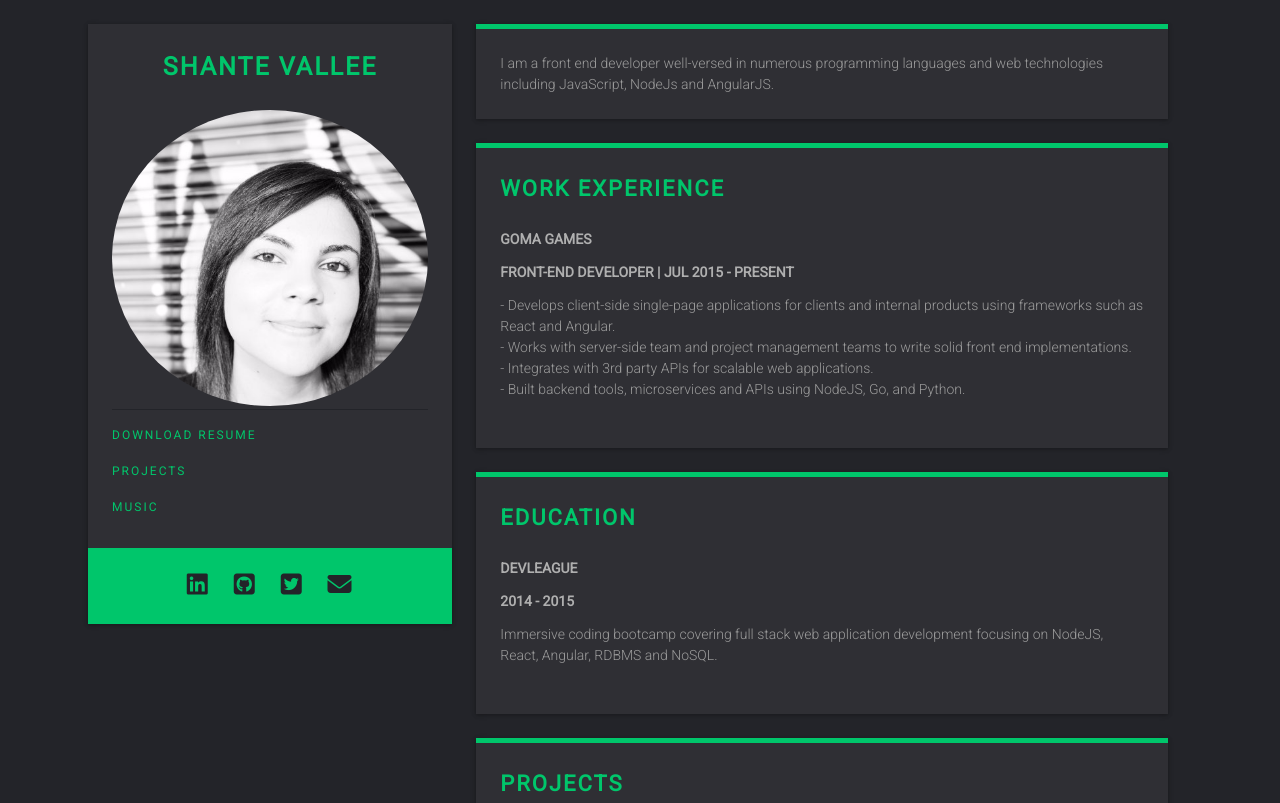
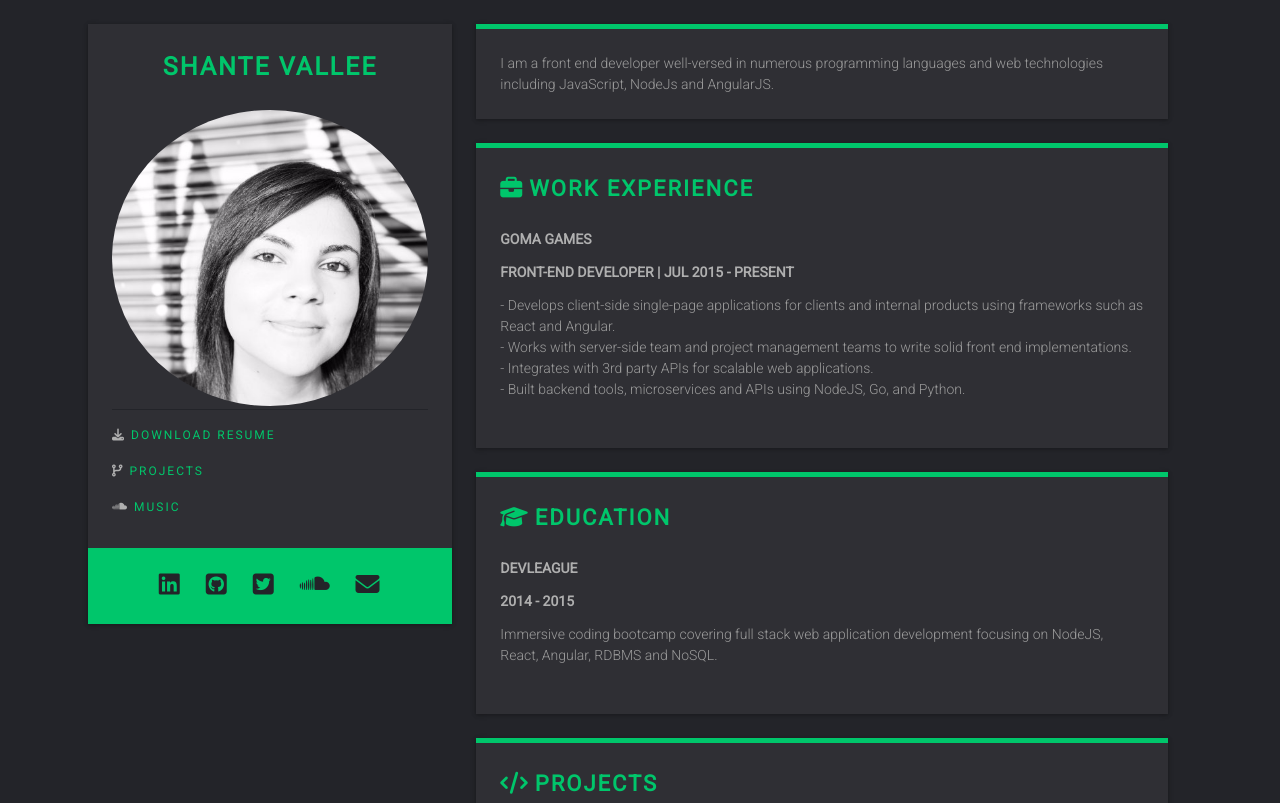
Before and after one commit to fobabett/fobabett.github.io, a plain HTML site: page resume.html in a window 1280 px wide. Shown: the top 803 px of the page. Drawn offline with nearby package versions, Linux system fonts and the light colour scheme.

Commit message:
added more icons

```diff
--- a/resume.html
+++ b/resume.html
@@ -37,9 +37,9 @@
             <img src="images/me.png">
           </div>
           <ul>
-            <li class="sidebar-link"><a href="">Download Resume</a></li>
-            <li class="sidebar-link"><a href="/">Projects</a></li>
-            <li target="_blank" class="sidebar-link"><a href="https://soundcloud.com/sofckinawkwurd">Music</a></li>
+            <li class="sidebar-link"><a href=""><i class="fa fa-download" aria-hidden="true"></i>Download Resume</a></li>
+            <li class="sidebar-link"><a href="/"><i class="fa fa-code-fork" aria-hidden="true"></i>Projects</a></li>
+            <li target="_blank" class="sidebar-link"><a href="https://soundcloud.com/sofckinawkwurd"><i class="fa fa-soundcloud" aria-hidden="true"></i>Music</a></li>
           </ul>
         </div>
         <div class="sidebar-social-links-container">
@@ -47,6 +47,7 @@
             <li><a target="_blank" href="https://www.linkedin.com/in/shantevallee"><i class="fa fa-2x fa-linkedin-square" aria-hidden="true"></i></a></li>
             <li><a target="_blank" href="https://github.com/fobabett"><i class="fa fa-2x fa-github-square" aria-hidden="true"></i></a></li>
             <li><a target="_blank" href="https://twitter.com/fobabett"><i class="fa fa-2x fa-twitter-square" aria-hidden="true"></i></a></li>
+            <li><a target="_blank" href="https://soundcloud.com/sofckinawkwurd"><i class="fa fa-2x fa-soundcloud" aria-hidden="true"></i></a></li>
             <li><a target="_blank" href="mailto:shantevallee@gmail.com"><i class="fa fa-2x fa-envelope" aria-hidden="true"></i></a></li>
           </ul>
         </div>
@@ -56,7 +57,7 @@
           <p>I am a front end developer well-versed in numerous programming languages and web technologies including JavaScript, NodeJs and AngularJS.</p>
         </section>
         <section class="section fade work-experience">
-          <h2>Work Experience</h2>
+          <h2><i class="fa fa-briefcase" aria-hidden="true"></i>Work Experience</h2>
           <div>
             <h3>Goma Games</h3>
             <p class="date">Front-End Developer | Jul 2015 - Present</p>
@@ -67,7 +68,7 @@
           </div>
         </section>
         <section class="section fade education">
-          <h2>Education</h2>
+          <h2><i class="fa fa-graduation-cap" aria-hidden="true"></i>Education</h2>
           <div>
             <h3>Devleague</h3>
             <p class="date">2014 - 2015</p>
@@ -75,7 +76,7 @@
           </div>
         </section>
         <section class="section fade projects">
-          <h2>Projects</h2>
+          <h2><i class="fa fa-code" aria-hidden="true"></i>Projects</h2>
           <div class="hidden">
             <h3>Skyport</h3>
             <p class="date">2016 - Present | Goma Games</p>
--- a/styles/layout.css
+++ b/styles/layout.css
@@ -34,6 +34,13 @@ h2 {
 
 a,h1,h2 {
   letter-spacing: 2px;
+}
+
+h2 .fa,
+h1 .fa {
+  color: inherit;
+  vertical-align: baseline;
+  margin-right: 5px;
 }
 
 .hidden {
@@ -111,7 +118,7 @@ a.nav-title.nav-item {
   height: 300px
 }
 
-img {
+.profile-image img {
   border-radius: 50%;
 }
 
@@ -121,6 +128,13 @@ img {
 
 .sidebar-link {
   margin-top: 12px;
+}
+
+.sidebar-link .fa,
+.column .fa {
+  color: #AFAFAF;
+  vertical-align: baseline;
+  margin-right: 5px;
 }
 
 .skills {
```
Also changed, not shown: index.html (+19 -19 lines).
